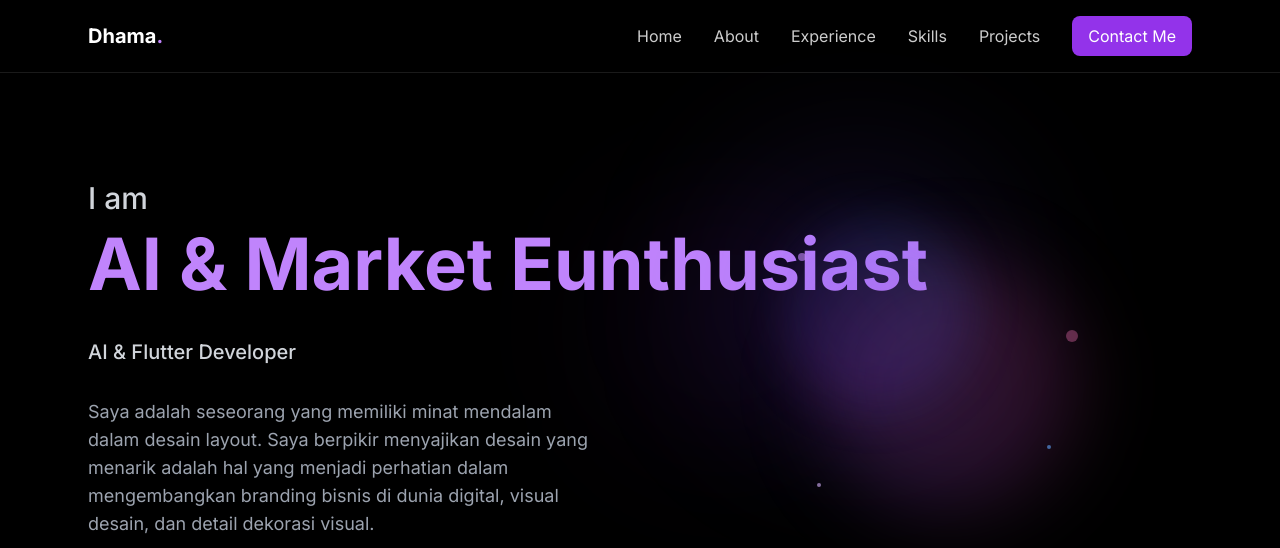
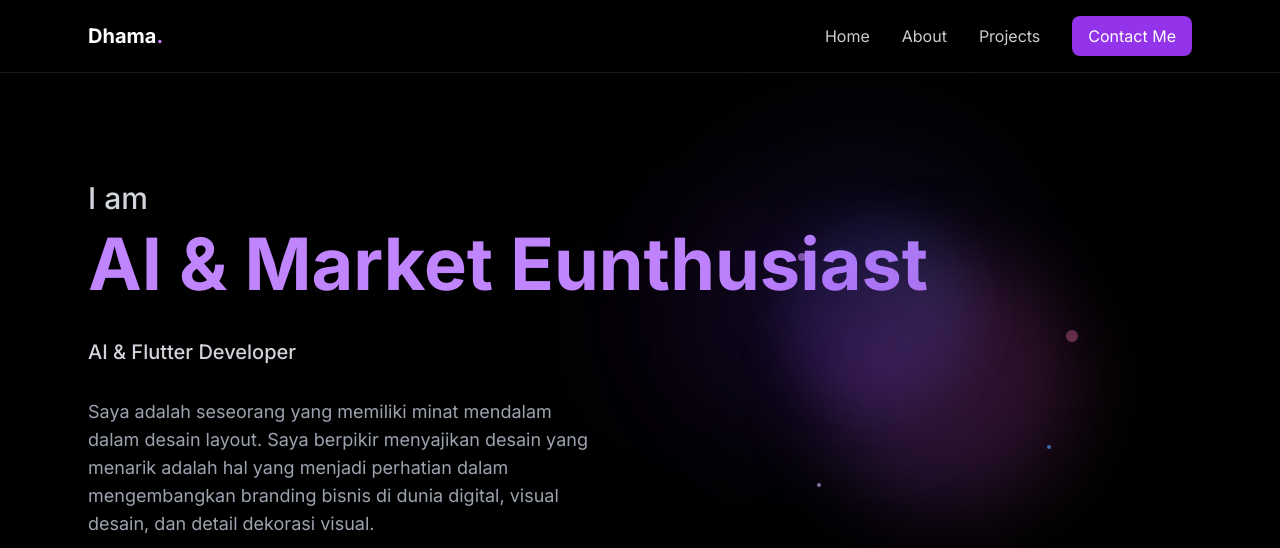
Before and after one commit to DHAMA29/w-portofolio, a plain HTML site: page index.html in a window 1280 px wide. Shown: the top 548 px of the page. Drawn offline with nearby package versions, Linux system fonts and the light colour scheme.

Commit message:
Update index.html

```diff
--- a/index.html
+++ b/index.html
@@ -71,16 +71,16 @@
               class="nav-link text-white/80 hover:text-purple-400 transition-all duration-300 relative hover:scale-105"
               >About</a
             >
-            <a
+            <!-- <a
               href="#experience"
               class="nav-link text-white/80 hover:text-purple-400 transition-all duration-300 relative hover:scale-105"
               >Experience</a
-            >
-            <a
+            > -->
+            <!-- <a
               href="#skills"
               class="nav-link text-white/80 hover:text-purple-400 transition-all duration-300 relative hover:scale-105"
               >Skills</a
-            >
+            > -->
             <a
               href="#projects"
               class="nav-link text-white/80 hover:text-purple-400 transition-all duration-300 relative hover:scale-105"
```
